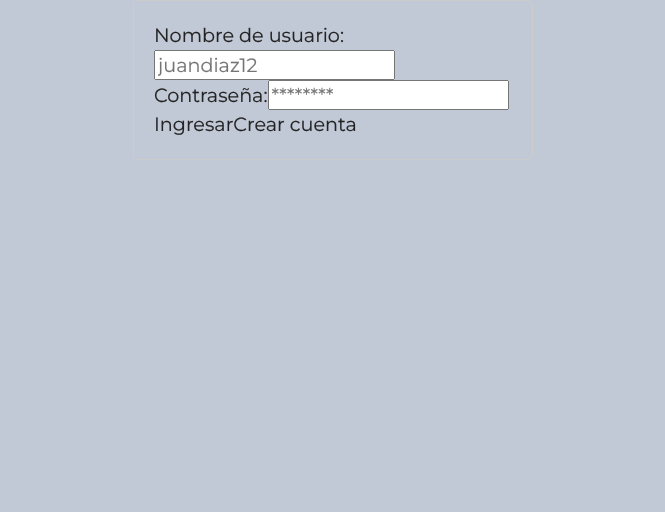
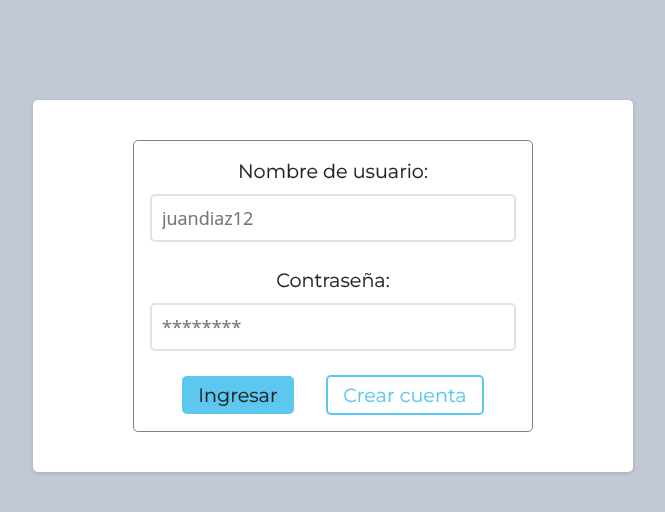
Before and after one commit to ferrna/SC-01, a React (Create React App) app in the folder sc-client/: page /admin/productos/crear in a window 1280 px wide. Shown: the top 512 px of the page, without its empty margins (307-972 px from the left). Built offline with nearby package versions, Linux system fonts and the light colour scheme; no server answers.

Commit message:
login component styles

```diff
--- a/sc-client/src/components/Authentication/Authentication.tsx
+++ b/sc-client/src/components/Authentication/Authentication.tsx
@@ -1,7 +1,7 @@
-import React, { FC, useState } from 'react'
-import './authentication.css'
+import React, { FC, useEffect, useRef, useState } from 'react'
+import './authentication.scss'
 import { useNavigate } from 'react-router-dom'
-import { fetchRequest } from './authentication.helpers'
+import { fetchRequest, passwordValidator } from './authentication.helpers'
 
 interface AuthenticationProps {}
 
@@ -14,6 +14,9 @@ const Authentication: FC<AuthenticationProps> = () => {
   const [formData, setFormData] = useState<AuthenticationFormData>({ username: '', password: '' })
   const navigate = useNavigate()
 
+  const passwordInputRef = useRef<HTMLInputElement>(null)
+  const [passwordError, setPasswordError] = useState({ error: false, content: '' })
+
   const handleOnChange = (e: React.ChangeEvent<HTMLInputElement>) => {
     setFormData({ ...formData, [e.target.name]: e.target.value })
   }
@@ -22,10 +25,23 @@ const Authentication: FC<AuthenticationProps> = () => {
     fetchRequest(action, formData, navigate)
   }
 
+  useEffect(() => {
+    if (document.activeElement === passwordInputRef?.current) {
+      const timer = setTimeout(() => {
+        if (passwordInputRef != null && passwordInputRef.current?.value === formData.password) {
+          setPasswordError(passwordValidator(passwordInputRef.current.value))
+        }
+      }, 500)
+      return () => {
+        clearTimeout(timer)
+      }
+    }
+  }, [formData.password])
+
   return (
     <section className="authentication">
-      <div className="container">
-        <div>
+      <div className="authentication-container">
+        <div className="authentication-form_field">
           <label htmlFor="username">Nombre de usuario:</label>
           <input
             type="text"
@@ -35,7 +51,7 @@ const Authentication: FC<AuthenticationProps> = () => {
             onChange={(e) => handleOnChange(e)}
           />
         </div>
-        <div>
+        <div className={'authentication-form_field passwordField ' + (passwordError.error ? 'error' : '')}>
           <label htmlFor="password">Contraseña:</label>
           <input
             type="password"
@@ -43,9 +59,11 @@ const Authentication: FC<AuthenticationProps> = () => {
             placeholder="********"
             value={formData.password}
             onChange={(e) => handleOnChange(e)}
+            ref={passwordInputRef}
           />
+          <span className="passwordErrorMessage">{passwordError.content}</span>
         </div>
-        <div className="container-buttons">
+        <div className="authentication-buttons">
           <button id="login-button" onClick={() => handleRequest('logIn', navigate)}>
             Ingresar
           </button>
--- a/sc-client/src/components/Authentication/authentication.css
+++ /dev/null
@@ -1,13 +0,0 @@
-.authentication {
-  width: 100%;
-  display: flex;
-  justify-content: center;
-  align-items: center;
-}
-.authentication > div {
-  width: 100%;
-  max-width: 400px;
-  padding: 20px;
-  border: 1px solid #ccc;
-  border-radius: 5px;
-}
--- a/sc-client/src/components/Authentication/authentication.helpers.tsx
+++ b/sc-client/src/components/Authentication/authentication.helpers.tsx
@@ -54,3 +54,14 @@ export const fetchRequest = async (action: string, data, navigate?) => {
       break
   }
 }
+
+export const passwordValidator = (value: string) => {
+  const regex = /^(?=.*[A-Za-z])(?=.*\d)[A-Za-z\d]{8,}$/
+  if (value.length < 6) {
+    return { error: true, content: 'La contraseña debe tener al menos 6 caracteres.' }
+  }
+  if (!regex.test(value)) {
+    return { error: true, content: 'La contraseña debe tener al menos una letra y un número.' }
+  }
+  return { error: false, content: '' }
+}
--- /dev/null
+++ b/sc-client/src/components/Authentication/authentication.scss
@@ -0,0 +1,97 @@
+.authentication {
+  width: 100%;
+  display: flex;
+  justify-content: center;
+  align-items: center;
+  max-width: 600px;
+  margin: 100px auto;
+  background: #fff;
+  border-radius: 5px;
+  padding: 40px 0;
+  box-shadow: rgba(0, 0, 0, 0.16) 0px 1px 4px;
+}
+.authentication-container {
+  min-width: 400px;
+  min-height: 280px;
+  padding: 1rem;
+  border: 1px solid grey;
+  border-radius: 5px;
+  display: flex;
+  flex-direction: column;
+  justify-content: space-around;
+}
+.authentication-form_field {
+  width: 100%;
+  display: flex;
+  flex-direction: column;
+  align-items: center;
+}
+.authentication-form_field label {
+  margin: 0 0 0.5rem;
+}
+.authentication-buttons {
+  display: flex;
+  justify-content: space-around;
+  align-items: center;
+  margin: 0;
+  padding: 0 1rem;
+}
+.authentication-buttons button {
+  border-radius: 5px;
+  margin: 0 auto;
+  &:hover {
+    cursor: pointer;
+  }
+}
+.authentication-buttons button:nth-child(1) {
+  background-color: var(--lt-color-cyan-400);
+  padding: 8px 16px;
+  &:hover {
+    color: #fff;
+  }
+}
+.authentication-buttons button:nth-child(2) {
+  background-color: #fff;
+  padding: 7px 15px;
+  border: 2px solid var(--lt-color-cyan-400);
+  color: var(--lt-color-cyan-400);
+  &:hover {
+    color: #fff;
+    background-color: var(--lt-color-cyan-400);
+  }
+}
+
+.authentication input {
+  font-family: 'Open Sans', sans-serif;
+  width: 100%;
+  border-radius: 5px;
+  border: 2px solid #e2e2e2;
+  font-size: 18px;
+  padding: 10px;
+  margin-bottom: 1.5rem;
+  color: #1f1f1f;
+}
+
+.authentication input:focus {
+  outline: none;
+  border: 2px solid #0085ff;
+}
+
+.passwordErrorMessage {
+  display: none;
+  font-size: 10px;
+}
+.authentication .passwordField.error {
+  input {
+    margin-bottom: 0;
+  }
+  input:focus {
+    border: 1px solid #e92b2d;
+  }
+  .passwordErrorMessage {
+    display: block;
+    height: 1.5rem;
+    color: #e92b2d;
+    text-align: center;
+  }
+}
```
Also changed, not shown: sc-client/src/components/Header/HeaderSearch/HeaderSearch.tsx (+78 -67 lines).
